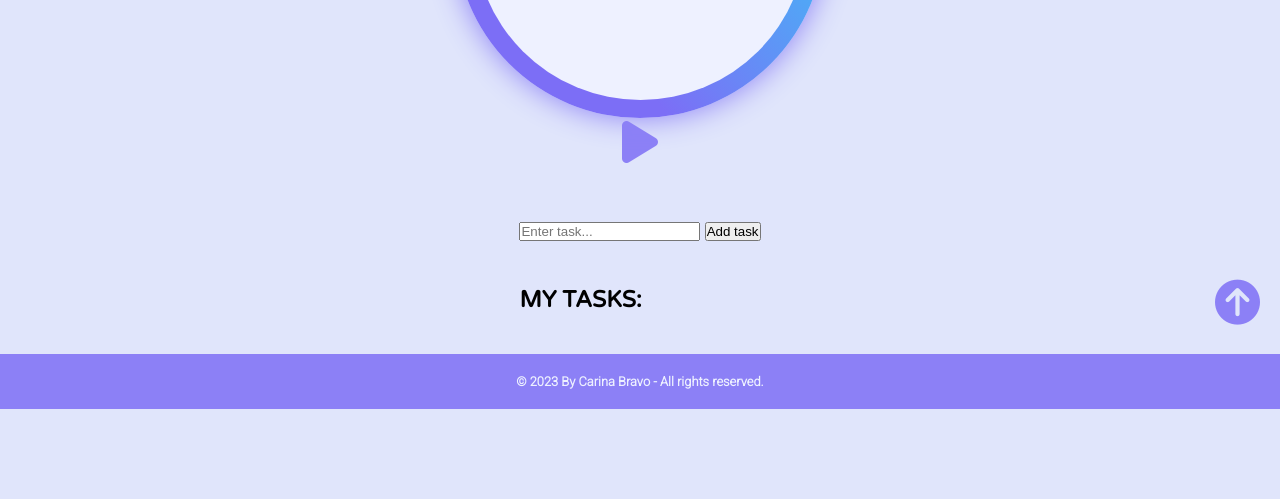
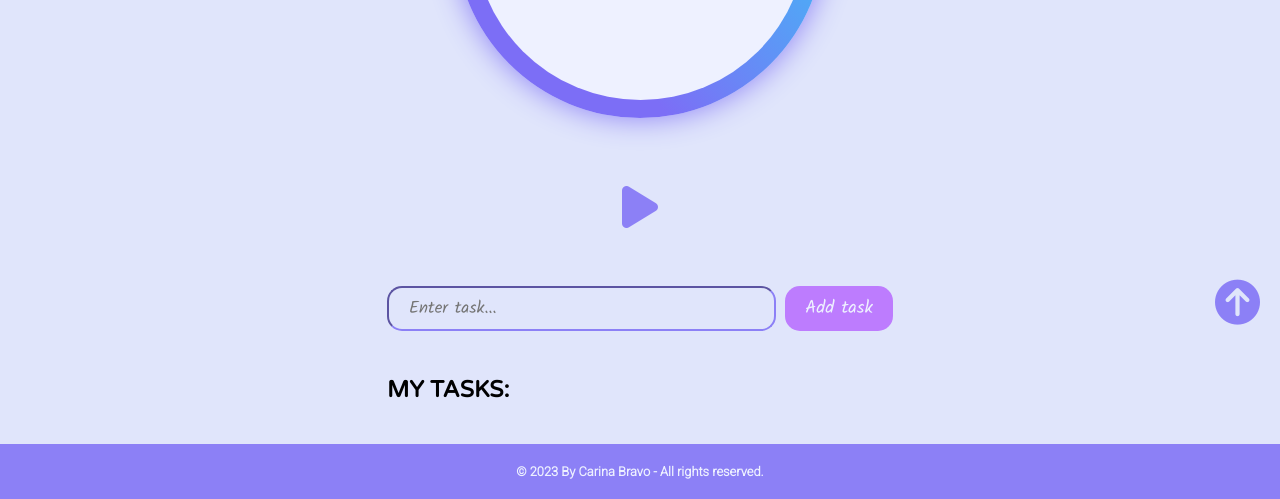
Before and after one commit to carinabravo/pomodoro-timer, a website: page index.html in a window 1280 px wide. Shown: the part 383-882 px from the top of the page. Before the commit the page ends 800 px from the top, so only its background shows below. Drawn offline with Linux system fonts and the light colour scheme; a web font is replaced by a local one.

Commit message:
se remplazan id por clases

```diff
--- a/index.html
+++ b/index.html
@@ -45,7 +45,7 @@
           </div>
         </div>
       </div>
-      <div id="text"></div>
+      <div class="text" id="text"></div>
       <!--Controles-->
       <div class="controls">
         <button id="start" onclick="start()">
@@ -60,8 +60,8 @@
 
       <!--Tareas / lista / botones-->
       <div class="tasks1">
-        <input type="text" id="taskInput" placeholder="Enter task..." />
-        <button class="button texto-medio" id="text1" onclick="addTask()">
+        <input type="text" class="taskInput" id="taskInput" placeholder="Enter task..." />
+        <button class="button texto-medio text1" id="text1" onclick="addTask()">
           Add task
         </button>
         <h2 class="title2 texto-mayor">MY TASKS:</h2>
```
